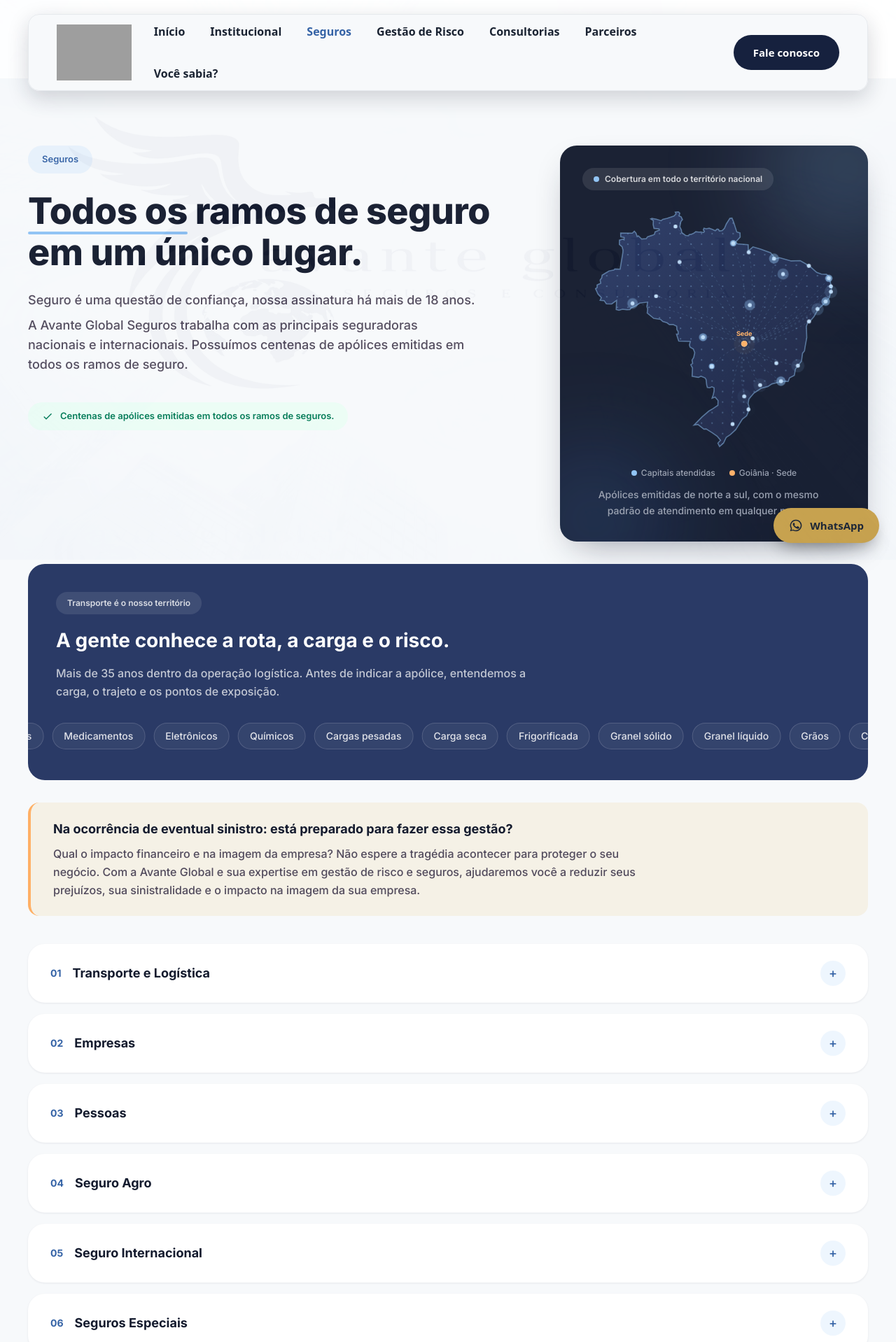
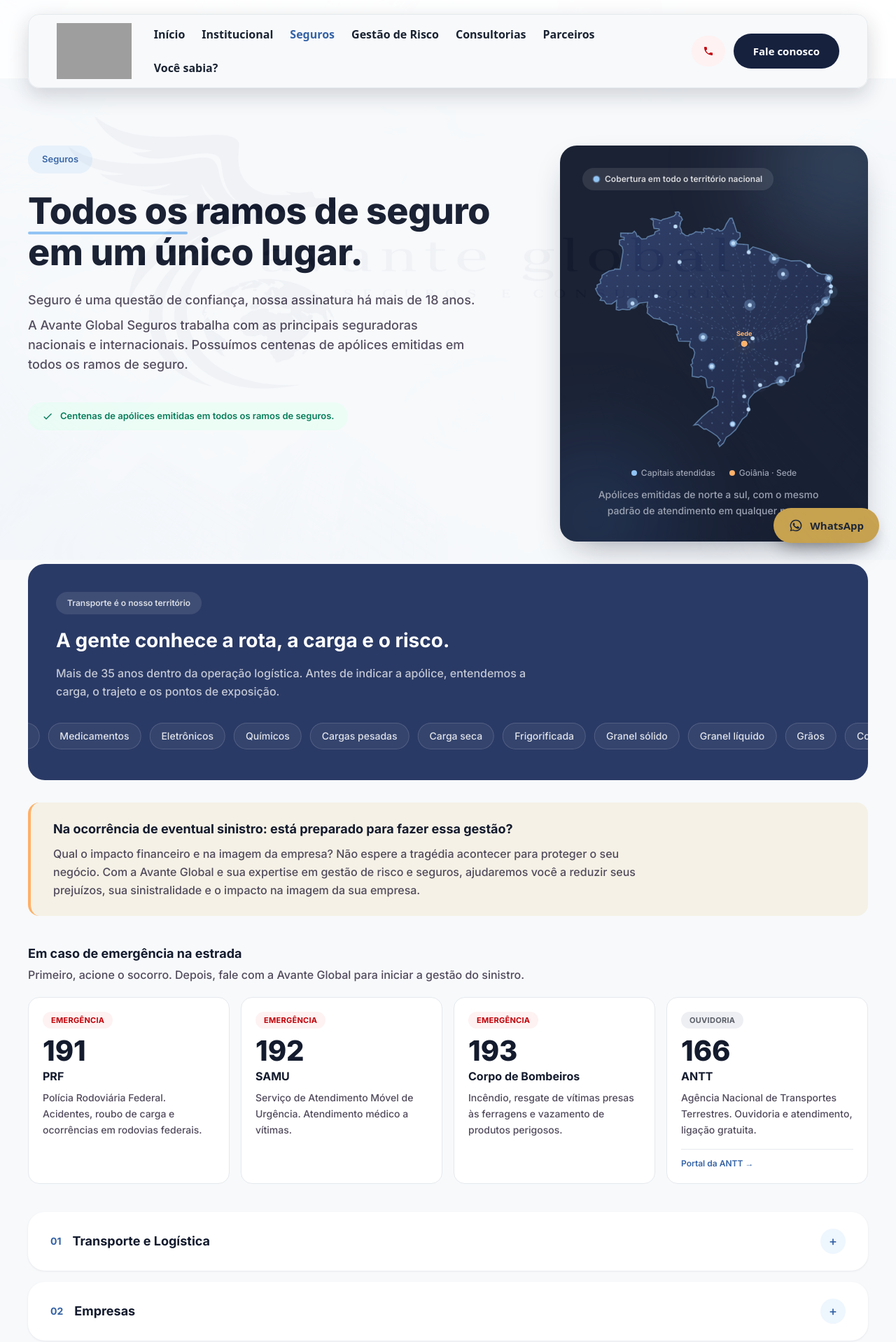
Before and after one commit to ABabayaga/Site-AvanteGlobal, a React (Vite) app: page /seguros in a window 1280 px wide. Shown: the top 1918 px of the page at 70% size. Built offline with nearby package versions, Linux system fonts and the light colour scheme; grey boxes are pictures that could not be loaded; a web font is replaced by a local one.

Commit message:
feat: add telefones emergencia

```diff
--- a/src/components/Footer.tsx
+++ b/src/components/Footer.tsx
@@ -21,6 +21,13 @@
   'rosemar@avanteglobalseguros.com.br',
   'andrea@avanteglobalseguros.com.br',
   'comercial@avanteglobalseguros.com.br'
+]
+
+const EMERGENCY_CONTACTS = [
+  { label: 'PRF', number: '191' },
+  { label: 'SAMU', number: '192' },
+  { label: 'Bombeiros', number: '193' },
+  { label: 'ANTT', number: '166' },
 ]
 
 const SOCIAL_LINKS = [
@@ -117,6 +124,21 @@
         </div>
       </div>
 
+      <div className="mx-auto flex max-w-360 flex-wrap items-center justify-center gap-x-6 gap-y-2 border-t border-cream/12 px-10 py-4 text-sm max-lg:px-5">
+        <span className="text-[13px] font-bold tracking-[1.5px] text-cream uppercase">
+          Emergência na estrada
+        </span>
+        {EMERGENCY_CONTACTS.map(({ label, number }) => (
+          <a
+            key={number}
+            href={`tel:${number}`}
+            className="whitespace-nowrap text-text-onNavy no-underline hover:text-gold"
+          >
+            {label} <span className="font-bold text-cream">{number}</span>
+          </a>
+        ))}
+      </div>
+
       <div className="mx-auto flex max-w-360 items-center justify-center gap-4 border-t border-cream/12 px-10 py-4 text-sm max-lg:flex-col max-lg:px-5">
         <p className="text-cream/50">
           © {year} Avante Global Seguros e Consultoria Empresarial.
--- a/src/components/Header.tsx
+++ b/src/components/Header.tsx
@@ -11,6 +11,16 @@
   { label: 'Parceiros', to: '/parceiros' },
   { label: 'Você sabia?', to: '/novidades' },
 ]
+
+const EMERGENCY_LINK = { label: 'Emergência', to: '/seguros#emergencia' }
+
+function PhoneIcon() {
+  return (
+    <svg viewBox="0 0 24 24" fill="currentColor" aria-hidden="true" className="h-4 w-4 shrink-0">
+      <path d="M6.6 10.8a15.1 15.1 0 0 0 6.6 6.6l2.2-2.2a1 1 0 0 1 1-.25 11.4 11.4 0 0 0 3.6.57 1 1 0 0 1 1 1V20a1 1 0 0 1-1 1A17 17 0 0 1 3 4a1 1 0 0 1 1-1h3.5a1 1 0 0 1 1 1c0 1.25.2 2.45.57 3.57a1 1 0 0 1-.25 1z" />
+    </svg>
+  )
+}
 
 function Header() {
   const [isOpen, setIsOpen] = useState(false)
@@ -36,7 +46,7 @@
         </Link>
 
         <nav className="max-lg:hidden">
-          <ul className="m-0 flex flex-wrap items-center gap-9 p-0">
+          <ul className="m-0 flex flex-wrap items-center gap-6 p-0">
             {NAV_LINKS.map(({ label, to }) => (
               <li key={label} className="list-none">
                 <NavLink
@@ -56,12 +66,23 @@
           </ul>
         </nav>
 
-        <Link
-          to={{ hash: CONTACT_HASH }}
-          className="shrink-0 rounded-full bg-navy px-7 py-3.5 text-[15px] font-semibold text-white no-underline hover:bg-navy-light max-lg:hidden"
-        >
-          Fale conosco
-        </Link>
+        <div className="flex shrink-0 items-center gap-3 max-lg:hidden">
+          <Link
+            to={EMERGENCY_LINK.to}
+            aria-label={EMERGENCY_LINK.label}
+            title={EMERGENCY_LINK.label}
+            className="inline-flex items-center gap-1.5 rounded-full bg-red-50 px-4 py-3.5 text-[15px] font-semibold whitespace-nowrap text-red-700 no-underline hover:bg-red-100"
+          >
+            <PhoneIcon />
+            <span className="max-[1400px]:hidden">{EMERGENCY_LINK.label}</span>
+          </Link>
+          <Link
+            to={{ hash: CONTACT_HASH }}
+            className="rounded-full bg-navy px-7 py-3.5 text-[15px] font-semibold whitespace-nowrap text-white no-underline hover:bg-navy-light"
+          >
+            Fale conosco
+          </Link>
+        </div>
 
         <button
           type="button"
@@ -118,6 +139,16 @@
                 </NavLink>
               </li>
             ))}
+            <li className="list-none">
+              <Link
+                to={EMERGENCY_LINK.to}
+                onClick={closeMenu}
+                className="flex items-center gap-2 rounded-xl px-3 py-3 text-base font-semibold text-red-700 no-underline"
+              >
+                <PhoneIcon />
+                {EMERGENCY_LINK.label}
+              </Link>
+            </li>
           </ul>
         </nav>
 
--- a/src/components/Seguros.tsx
+++ b/src/components/Seguros.tsx
@@ -1,4 +1,5 @@
-import { useState } from 'react'
+import { useEffect, useState } from 'react'
+import { useLocation } from 'react-router-dom'
 import useScrollReveal from '../hooks/useScrollReveal'
 import BrazilMap from './BrazilMap'
 
@@ -14,6 +15,34 @@
   'Frigorificada',
   'Granel sólido',
   'Granel líquido',
+]
+
+const EMERGENCY_CONTACTS = [
+  {
+    number: '191',
+    title: 'PRF',
+    description: 'Polícia Rodoviária Federal. Acidentes, roubo de carga e ocorrências em rodovias federais.',
+    badge: 'Emergência',
+  },
+  {
+    number: '192',
+    title: 'SAMU',
+    description: 'Serviço de Atendimento Móvel de Urgência. Atendimento médico a vítimas.',
+    badge: 'Emergência',
+  },
+  {
+    number: '193',
+    title: 'Corpo de Bombeiros',
+    description: 'Incêndio, resgate de vítimas presas às ferragens e vazamento de produtos perigosos.',
+    badge: 'Emergência',
+  },
+  {
+    number: '166',
+    title: 'ANTT',
+    description: 'Agência Nacional de Transportes Terrestres. Ouvidoria e atendimento, ligação gratuita.',
+    badge: 'Ouvidoria',
+    link: { label: 'Portal da ANTT', href: 'https://www.gov.br/antt/pt-br' },
+  },
 ]
 
 type CategoryItem = {
@@ -222,6 +251,16 @@
 function Seguros() {
   const [openIndex, setOpenIndex] = useState<number | null>(null)
   const scope = useScrollReveal<HTMLElement>()
+  const { hash } = useLocation()
+
+  useEffect(() => {
+    if (hash !== '#emergencia') return
+    // Smooth scrolling here gets cut short by ScrollTrigger's mount-time refresh.
+    const frame = requestAnimationFrame(() => {
+      document.getElementById('emergencia')?.scrollIntoView()
+    })
+    return () => cancelAnimationFrame(frame)
+  }, [hash])
 
   return (
     <section ref={scope} id="seguros" className="bg-ice py-24 font-hero max-lg:py-14">
@@ -322,6 +361,57 @@
             você a reduzir seus prejuízos, sua sinistralidade e o impacto na
             imagem da sua empresa.
           </p>
+        </div>
+
+        <div data-reveal id="emergencia" className="mb-10 scroll-mt-36">
+          <h4 className="mb-1 text-lg font-bold text-navy-deep">
+            Em caso de emergência na estrada
+          </h4>
+          <p className="m-0 mb-5 text-base text-text">
+            Primeiro, acione o socorro. Depois, fale com a Avante Global para
+            iniciar a gestão do sinistro.
+          </p>
+
+          <div className="grid grid-cols-4 gap-4 max-lg:grid-cols-2 max-sm:grid-cols-1">
+            {EMERGENCY_CONTACTS.map(({ number, title, description, badge, link }) => (
+              <div
+                key={number}
+                className="flex flex-col rounded-2xl border border-ice-border bg-white p-5"
+              >
+                <span
+                  className={`mb-3 inline-flex w-fit items-center rounded-full px-3 py-1 text-[11px] font-bold tracking-wide uppercase ${
+                    badge === 'Emergência'
+                      ? 'bg-red-50 text-red-700'
+                      : 'bg-navy-light/8 text-steel'
+                  }`}
+                >
+                  {badge}
+                </span>
+                <a
+                  href={`tel:${number}`}
+                  className="mb-1 text-[40px] leading-none font-extrabold text-navy-deep no-underline hover:text-blue"
+                >
+                  {number}
+                </a>
+                <h5 className="m-0 mb-2 text-base font-bold text-navy-deep">
+                  {title}
+                </h5>
+                <p className="m-0 text-sm leading-relaxed text-text">
+                  {description}
+                </p>
+                {link && (
+                  <a
+                    href={link.href}
+                    target="_blank"
+                    rel="noreferrer"
+                    className="mt-4 border-t border-ice-border pt-3 text-xs font-semibold text-blue no-underline hover:underline"
+                  >
+                    {link.label} →
+                  </a>
+                )}
+              </div>
+            ))}
+          </div>
         </div>
 
         <div className="flex flex-col gap-4">
```
